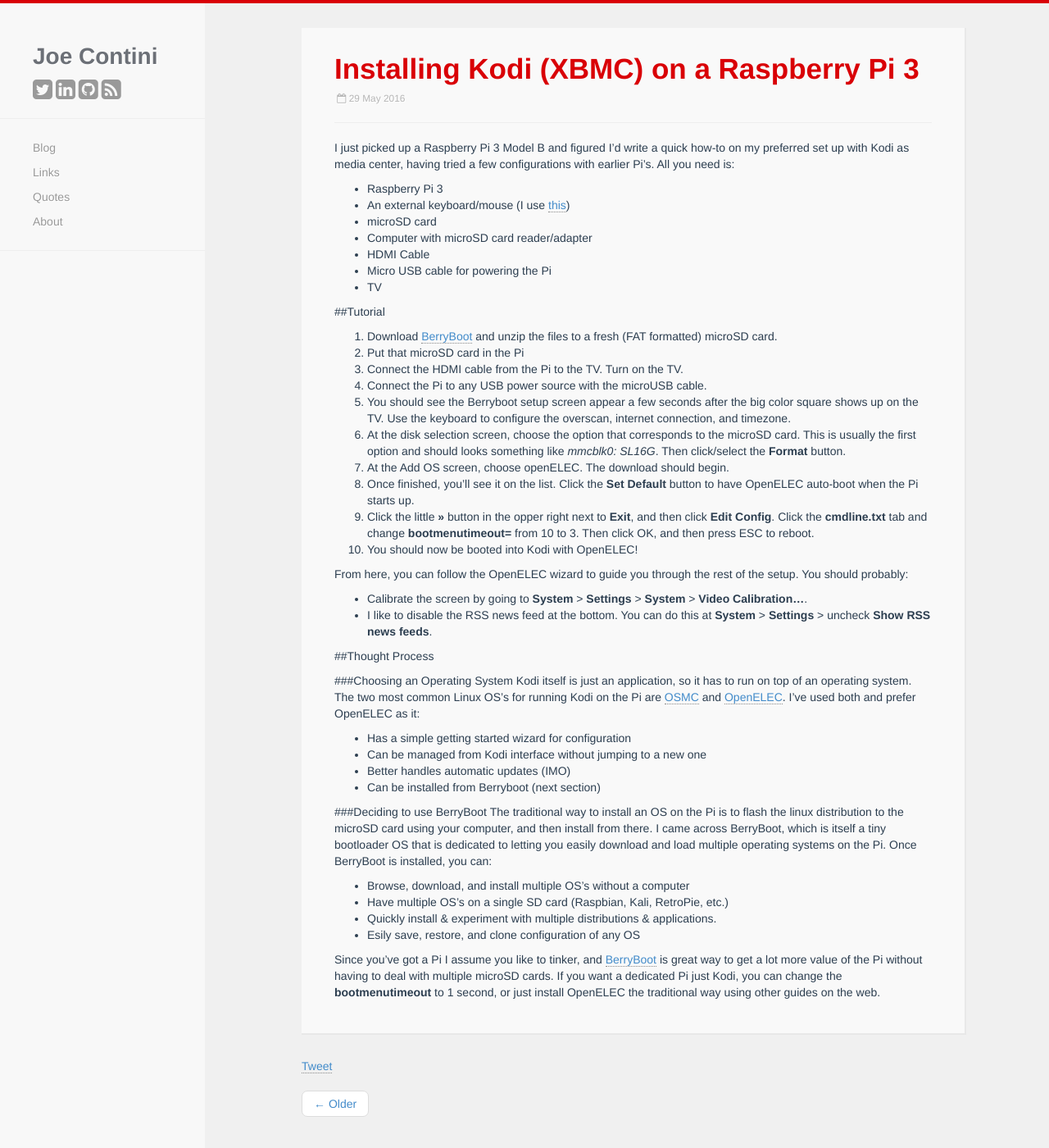
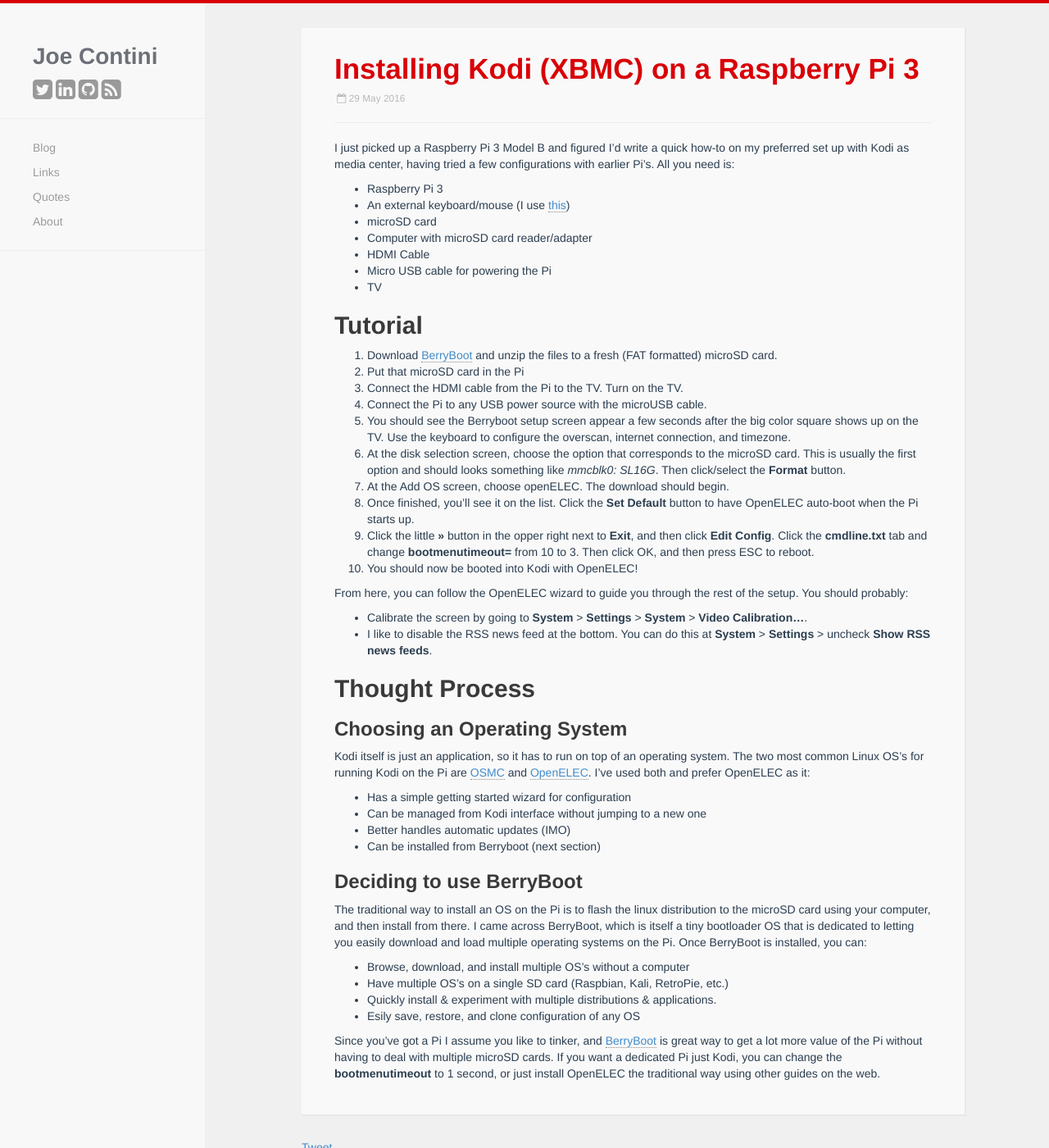
Before and after one commit to jcontini/old-jekyll-site, a Jekyll site: the page built from _posts/2016-05-29-Kodi-Raspberry-Pi-3.md, in a window 1280 px wide and 1400 px high. Shown: the whole window at 82% size. Built offline with Jekyll 4.4.1, drawn with Linux system fonts in a browser that asks for light colours; nearby versions of some CDN libraries; comment, search, counter and statistics services are not loaded; part of the change alters nothing that is shown.

```diff
--- a/_config.yml
+++ b/_config.yml
@@ -22,3 +22,6 @@ defaults:
       type: "posts"
     values:
       layout: "post"
+
+
+markdown: kramdown
```
Also changed, not shown: _posts/2016-05-29-Kodi-Raspberry-Pi-3.md (+4 -4 lines).
